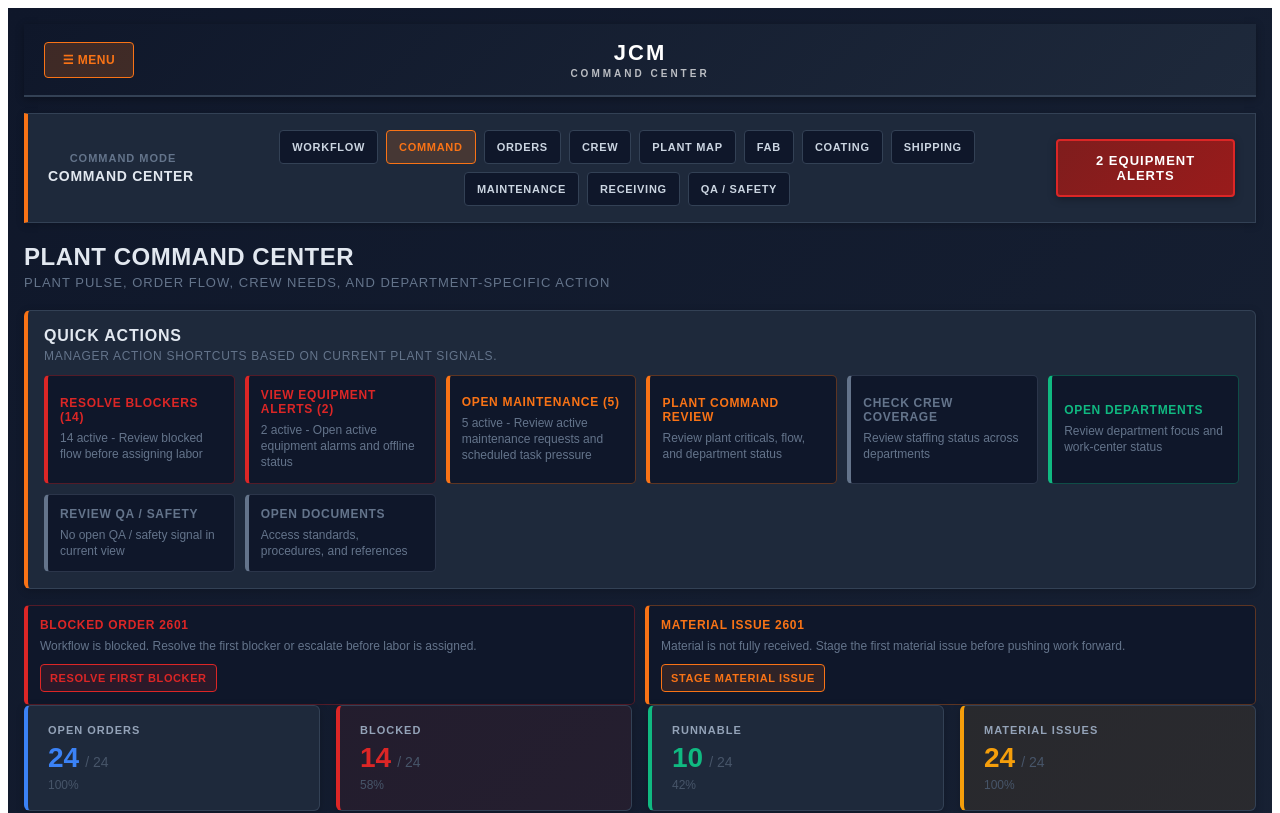
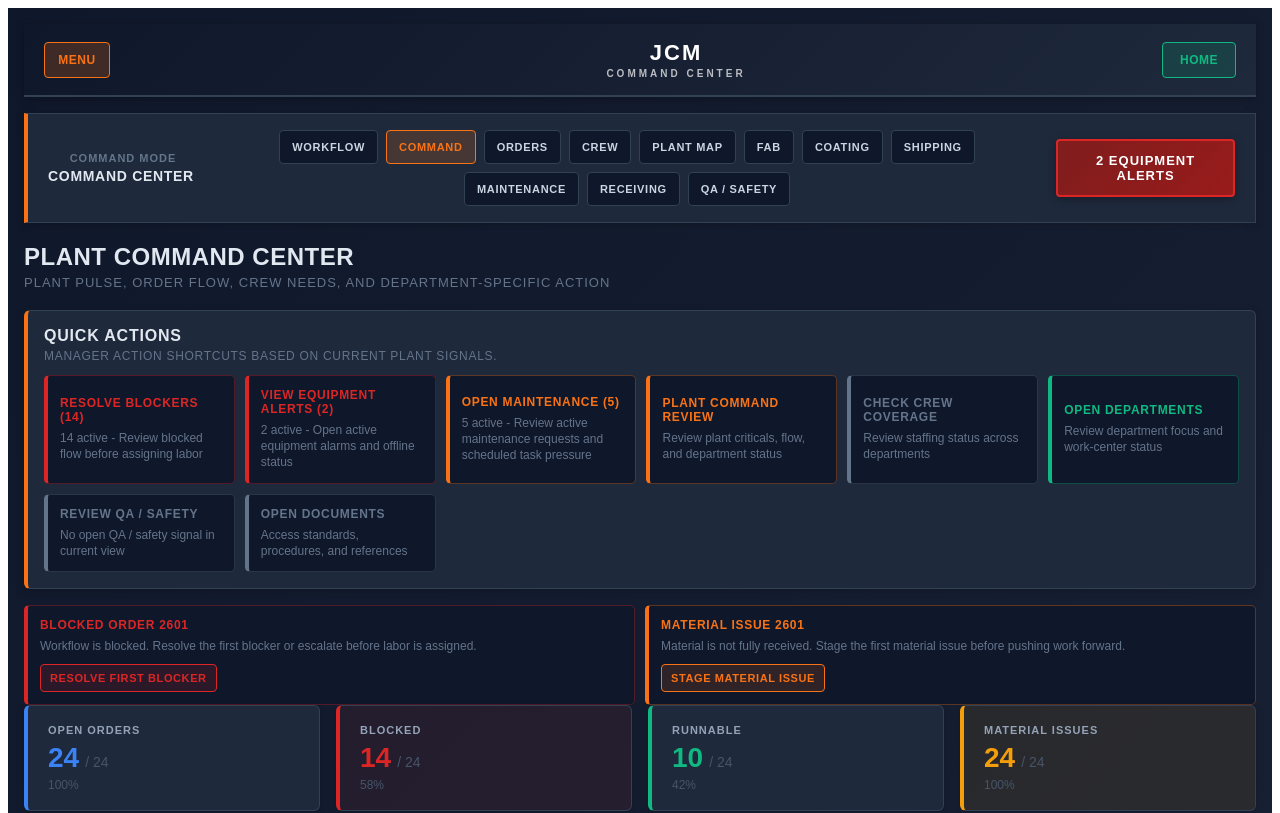
Before and after one commit to jcm-digital-coworker/JCM-Command-Center, a React (Vite) app: page / in a window 1280 px wide. Shown: the top 813 px of the page. Built offline with nearby package versions, Linux system fonts and the light colour scheme.

Commit message:
Add persistent home action to app header

```diff
--- a/src/components/shell/AppHeader.tsx
+++ b/src/components/shell/AppHeader.tsx
@@ -3,6 +3,7 @@ import type { CSSProperties } from 'react';
 interface AppHeaderProps {
   onMenuClick: () => void;
   onBackClick?: () => void;
+  onHomeClick?: () => void;
   showBack?: boolean;
   theme?: 'dark' | 'light';
 }
@@ -10,27 +11,35 @@ interface AppHeaderProps {
 export default function AppHeader({
   onMenuClick,
   onBackClick,
+  onHomeClick,
   showBack,
   theme = 'dark',
 }: AppHeaderProps) {
   return (
     <div style={getHeaderStyle(theme)}>
-      {showBack && onBackClick ? (
-        <button onClick={onBackClick} style={getBackButtonStyle(theme)}>
-          ← BACK
+      <div style={leftActionsStyle}>
+        <button onClick={onMenuClick} style={getMenuButtonStyle(theme)}>
+          MENU
         </button>
-      ) : (
-        <button onClick={onMenuClick} style={getMenuButtonStyle(theme)}>
-          ☰ MENU
-        </button>
-      )}
+        {showBack && onBackClick ? (
+          <button onClick={onBackClick} style={getBackButtonStyle(theme)}>
+            BACK
+          </button>
+        ) : null}
+      </div>
 
       <div style={titleContainerStyle}>
         <div style={getTitleStyle(theme)}>JCM</div>
         <div style={getSubtitleStyle(theme)}>COMMAND CENTER</div>
       </div>
 
-      <div style={{ width: 90 }} />
+      <button
+        onClick={onHomeClick}
+        style={getHomeButtonStyle(theme)}
+        disabled={!onHomeClick}
+      >
+        HOME
+      </button>
     </div>
   );
 }
@@ -48,10 +57,18 @@ function getHeaderStyle(theme: 'dark' | 'light'): CSSProperties {
     display: 'flex',
     justifyContent: 'space-between',
     alignItems: 'center',
+    gap: 12,
     boxShadow: '0 2px 8px rgba(0,0,0,0.3)',
     borderBottom: theme === 'dark' ? '2px solid #334155' : '2px solid #94a3b8',
   };
 }
+
+const leftActionsStyle: CSSProperties = {
+  display: 'flex',
+  gap: 8,
+  alignItems: 'center',
+  minWidth: 146,
+};
 
 const titleContainerStyle: CSSProperties = {
   flex: 1,
@@ -59,6 +76,7 @@ const titleContainerStyle: CSSProperties = {
 };
 
 function getTitleStyle(theme: 'dark' | 'light'): CSSProperties {
+  void theme;
   return {
     margin: 0,
     fontSize: 22,
@@ -69,6 +87,7 @@ function getTitleStyle(theme: 'dark' | 'light'): CSSProperties {
 }
 
 function getSubtitleStyle(theme: 'dark' | 'light'): CSSProperties {
+  void theme;
   return {
     fontSize: 10,
     letterSpacing: '3px',
@@ -80,33 +99,52 @@ function getSubtitleStyle(theme: 'dark' | 'light'): CSSProperties {
 }
 
 function getMenuButtonStyle(theme: 'dark' | 'light'): CSSProperties {
+  void theme;
   return {
     background: 'rgba(249, 115, 22, 0.2)',
     border: '1px solid #f97316',
     color: '#f97316',
-    padding: '10px 16px',
+    padding: '10px 12px',
     borderRadius: 4,
     fontSize: 12,
     cursor: 'pointer',
     fontWeight: 800,
-    width: 90,
+    minWidth: 66,
     letterSpacing: '0.5px',
     transition: 'all 0.2s',
   };
 }
 
 function getBackButtonStyle(theme: 'dark' | 'light'): CSSProperties {
+  void theme;
   return {
     background: 'rgba(100, 116, 139, 0.2)',
     border: '1px solid #64748b',
     color: '#cbd5e1',
-    padding: '10px 16px',
+    padding: '10px 12px',
     borderRadius: 4,
     fontSize: 12,
     cursor: 'pointer',
     fontWeight: 800,
-    width: 90,
+    minWidth: 66,
     letterSpacing: '0.5px',
     transition: 'all 0.2s',
   };
 }
+
+function getHomeButtonStyle(theme: 'dark' | 'light'): CSSProperties {
+  void theme;
+  return {
+    background: 'rgba(16, 185, 129, 0.16)',
+    border: '1px solid #10b981',
+    color: '#10b981',
+    padding: '10px 12px',
+    borderRadius: 4,
+    fontSize: 12,
+    cursor: 'pointer',
+    fontWeight: 900,
+    minWidth: 74,
+    letterSpacing: '0.5px',
+    transition: 'all 0.2s',
+  };
+}
```
